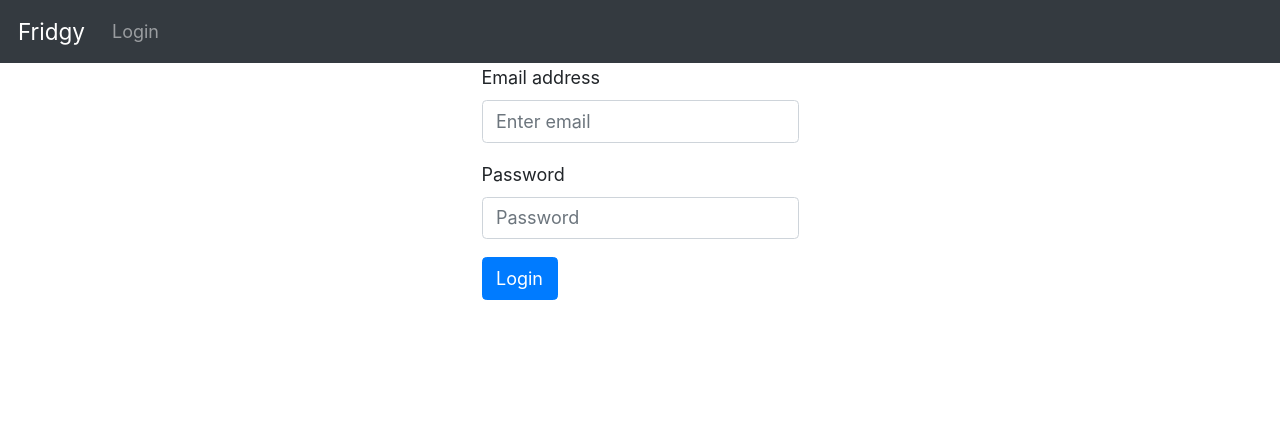
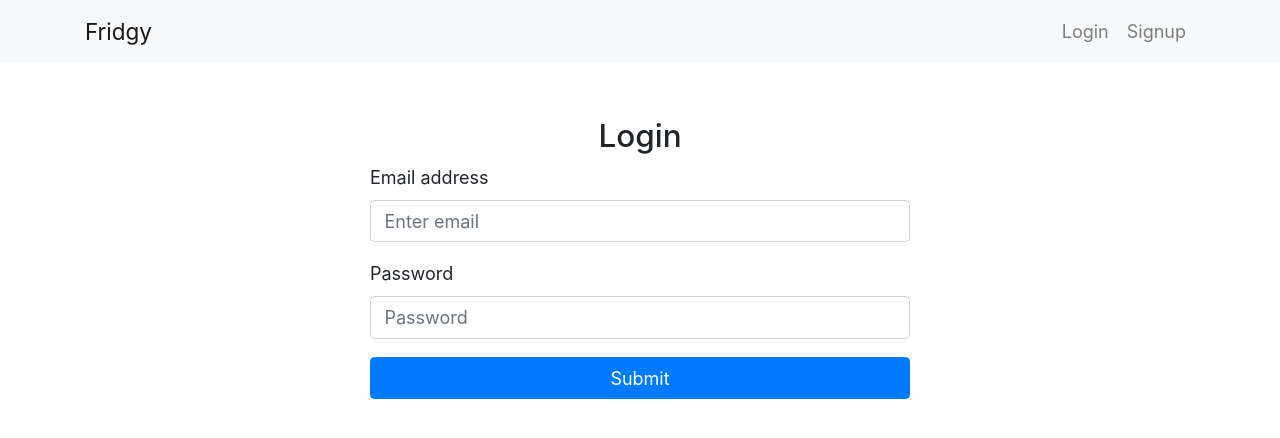
Before and after one commit to BartlomiejRasztabiga/nextjs-typescript-demo, a Next.js app: page /login in a window 1280 px wide. Shown: the top 438 px of the page. Built offline with nearby package versions, Linux system fonts and the light colour scheme.

Commit message:
Refactor pages

```diff
--- /dev/null
+++ b/components/AuthForm.tsx
@@ -0,0 +1,94 @@
+import React, { useState } from 'react'
+import { Row, Col, Form, Button } from 'react-bootstrap'
+
+import MainLayout from '../layouts/MainLayout'
+import api from '../services/api'
+import { useAuth } from '../lib/AuthContext'
+
+interface AuthProps {
+    title: string,
+    route: string
+}
+
+interface ValidationError {
+    field: string,
+    message: string
+}
+
+interface DisplayErrors {
+    errors: ValidationError[],
+    fieldName: string
+}
+
+const AuthForm = ({ title, route }: AuthProps) => {
+
+    const { setToken } = useAuth()
+    const [errors, setErrors] = useState<ValidationError[]>([])
+
+    const handleFormSubmit = e => {
+        e.preventDefault()
+        const email = e.target.elements['email'].value;
+        const password = e.target.elements['password'].value;
+
+        api.post(route, { email, password })
+            .then(response => {
+                console.log(response.data)
+                const token = response.data.access_token
+                setToken(token)
+            })
+            .catch(error => {
+                setErrors(error.response.data || [])
+                console.error(error)
+            })
+    }
+
+    return (
+        <div>
+            <MainLayout>
+                <Row className="justify-content-md-center">
+                    <Col md="auto" className="pt-5">
+                        <h3>
+                            {title}
+                        </h3>
+                    </Col>
+                </Row>
+
+                <Row className="justify-content-md-center">
+                    <Col md="6">
+                        <Form onSubmit={handleFormSubmit}>
+                            <Form.Group controlId="formBasicEmail">
+                                <Form.Label>Email address</Form.Label>
+                                <Form.Control name="email" type="email" placeholder="Enter email" />
+                                <DisplayErrors errors={errors} fieldName="email" />
+                            </Form.Group>
+
+                            <Form.Group controlId="formBasicPassword">
+                                <Form.Label>Password</Form.Label>
+                                <Form.Control name="password" type="password" placeholder="Password" />
+                                <DisplayErrors errors={errors} fieldName="password" />
+
+                            </Form.Group>
+
+                            <Button variant="primary" type="submit" className="btn-block">
+                                Submit
+                        </Button>
+                        </Form>
+                    </Col>
+                </Row>
+
+            </MainLayout>
+        </div>
+    )
+}
+
+const DisplayErrors = ({ errors, fieldName }: DisplayErrors) => (
+    <>
+        {errors.filter(e => e.field === fieldName).map((e) => (
+            <p className="text-danger">
+                {e.message}
+            </p>
+        ))}
+    </>
+)
+
+export default AuthForm
--- a/components/AuthenticatedMenu.tsx
+++ b/components/AuthenticatedMenu.tsx
@@ -1,6 +1,6 @@
 import { Nav } from 'react-bootstrap';
 
-import useAuth from '../lib/AuthContext';
+import { useAuth } from '../lib/AuthContext';
 import NavbarLink from './NavbarLink';
 
 const AuthenticatedMenu = () => {
--- a/components/Header.js
+++ /dev/null
@@ -1,28 +0,0 @@
-import Head from 'next/head'
-import useAuth from "../lib/AuthContext"
-
-import { Navbar, Nav } from 'react-bootstrap'
-
-const Header = () => {
-    const { isAuthenticated } = useAuth();
-
-    return (
-        <div style={{ marginBottom: '5%' }}>
-            <Head>
-                <title>Fridgy</title>
-            </Head>
-            <Navbar fixed="top" collapseOnSelect expand="lg" bg="dark" variant="dark">
-                <Navbar.Brand href="/">Fridgy</Navbar.Brand>
-                <Navbar.Toggle />
-                <Navbar.Collapse id="responsive-navbar-nav">
-                    <Nav>
-                        {!isAuthenticated && <Nav.Link href="/login">Login</Nav.Link>}
-                        {isAuthenticated && <Nav.Link href="/dashboard">Dashboard</Nav.Link>}
-                    </Nav>
-                </Navbar.Collapse>
-            </Navbar>
-        </div>
-    )
-}
-
-export default Header
--- a/components/Login.js
+++ /dev/null
@@ -1,68 +0,0 @@
-import React, { useState, useEffect } from 'react';
-import Router from 'next/router'
-import { Form, Button } from 'react-bootstrap'
-import { connect } from "react-redux";
-import useAuth from "../lib/AuthContext"
-
-
-import { login } from '../redux/actions/authActions'
-
-const Login = (props) => {
-    const [email, setEmail] = useState({})
-    const [password, setPassword] = useState({})
-    const [loginError, setLoginError] = useState(null)
-    const { login, isAuthenticated } = useAuth();
-
-    useEffect(() => {
-        async function redirectToLoggedWhenAuthenticated() {
-            if (isAuthenticated) Router.push("/logged")
-        }
-        redirectToLoggedWhenAuthenticated()
-    }, [isAuthenticated])
-
-    const onLoginClick = async () => {
-        // props.login(email, password)
-        login(email, password, "/logged")
-            .then(response => {
-                setLoginError(null)
-            })
-            .catch(err => {
-                setLoginError(err.response.data.message)
-            })
-    }
-
-    return <>
-
-        <Form>
-            <Form.Group controlId="formBasicEmail">
-                <Form.Label>Email address</Form.Label>
-                <Form.Control type="email" placeholder="Enter email" onChange={(e) => setEmail(e.target.value)} />
-            </Form.Group>
-
-            <Form.Group controlId="formBasicPassword">
-                <Form.Label>Password</Form.Label>
-                <Form.Control type="password" placeholder="Password" onChange={(e) => setPassword(e.target.value)} />
-            </Form.Group>
-
-            <Button variant="primary" onClick={onLoginClick}>
-                Login
-            </Button>
-
-            {loginError && <small className="text-danger">{loginError}</small>}
-        </Form>
-    </>
-}
-
-
-// const mapStateToProps = state => {
-//     return {
-//         accessToken: state.auth.access_token,
-//         login_error: state.auth.login_error
-//     }
-// }
-
-// const mapDispatchToProps = { login }
-
-
-// export default connect(mapStateToProps, mapDispatchToProps)(Login)
-export default Login
--- a/components/Navbar.tsx
+++ b/components/Navbar.tsx
@@ -2,7 +2,7 @@ import React from 'react'
 import Link from 'next/link'
 import { Navbar as BootstrapNavbar, Nav, Container } from 'react-bootstrap';
 
-import useAuth from '../lib/AuthContext';
+import { useAuth } from '../lib/AuthContext';
 import AuthenticatedMenu from './AuthenticatedMenu';
 import UnauthenticatedMenu from './UnauthenticatedMenu';
 
--- a/lib/AuthContext.tsx
+++ b/lib/AuthContext.tsx
@@ -146,11 +146,8 @@ export const AuthProvider = ({ children }) => {
     )
 }
 
-const useAuth = () => {
+export const useAuth = () => {
     const context = useContext(AuthContext)
 
     return context
 };
-
-
-export default useAuth
--- a/lib/protectRoute.js
+++ b/lib/protectRoute.js
@@ -1,4 +1,4 @@
-import useAuth from "./AuthContext"
+import { useAuth } from "./AuthContext"
 import Router, { useRouter } from 'next/router'
 import React, { useEffect } from 'react'
 
--- a/pages/dashboard.js
+++ b/pages/dashboard.js
@@ -1,7 +1,6 @@
 import React from 'react'
-import Header from '../components/Header'
 import { protectRoute } from "../lib/protectRoute"
-import useAuth from "../lib/AuthContext"
+import { useAuth } from "../lib/AuthContext"
 import useSWR from 'swr'
 import api from "../services/api"
 import Skeleton from 'react-loading-skeleton';
@@ -15,7 +14,6 @@ const DashboardPage = (props) => {
     const showSkeleton = isValidating || loading
 
     return <>
-        <Header />
         <main style={{ display: 'flex', flexDirection: 'column', alignItems: 'center' }}>
             {groceryItems && <GroceryItemsList groceryItems={groceryItems} />}
             {showSkeleton && <Skeleton height={40} count={5} />}
--- a/pages/logged.js
+++ b/pages/logged.js
@@ -1,7 +1,6 @@
 import React from 'react'
-import Header from '../components/Header'
 import { protectRoute } from "../lib/protectRoute"
-import useAuth from "../lib/AuthContext"
+import { useAuth } from "../lib/AuthContext"
 import useSWR from 'swr'
 import api from "../services/api"
 import UserData from '../components/UserData'
@@ -16,7 +15,6 @@ const LoggedPage = (props) => {
     const showSkeleton = isValidating || loading
 
     return <>
-        <Header />
         <main style={{ display: 'flex', flexDirection: 'column', alignItems: 'center' }}>
             zalogowaned
             {data && <UserData user={data} />}
--- a/pages/login.tsx
+++ b/pages/login.tsx
@@ -1,13 +1,13 @@
-import Login from '../components/Login'
-import Header from '../components/Header'
+import React from 'react'
 
-export default function LoginPage() {
-  return (
-    <>
-      <Header />
-      <main style={{ display: 'flex', flexDirection: 'column', alignItems: 'center' }}>
-        <Login />
-      </main>
-    </>
-  )
+import { routes } from '../services/routes'
+import AuthForm from '../components/AuthForm'
+
+const Login = () => {
+
+    return (
+        <AuthForm route={routes.login} title={"Login"} />
+    )
 }
+
+export default Login
```
